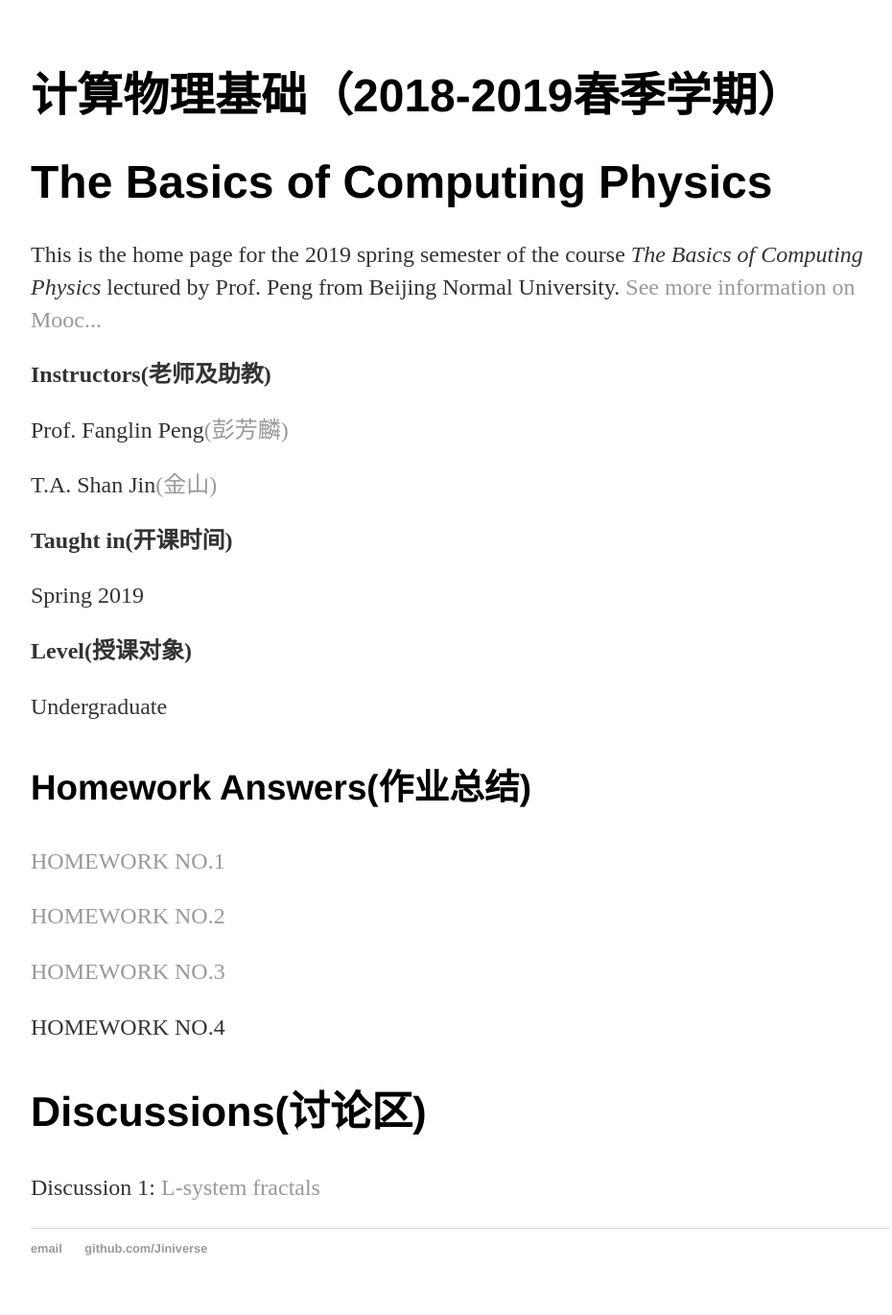
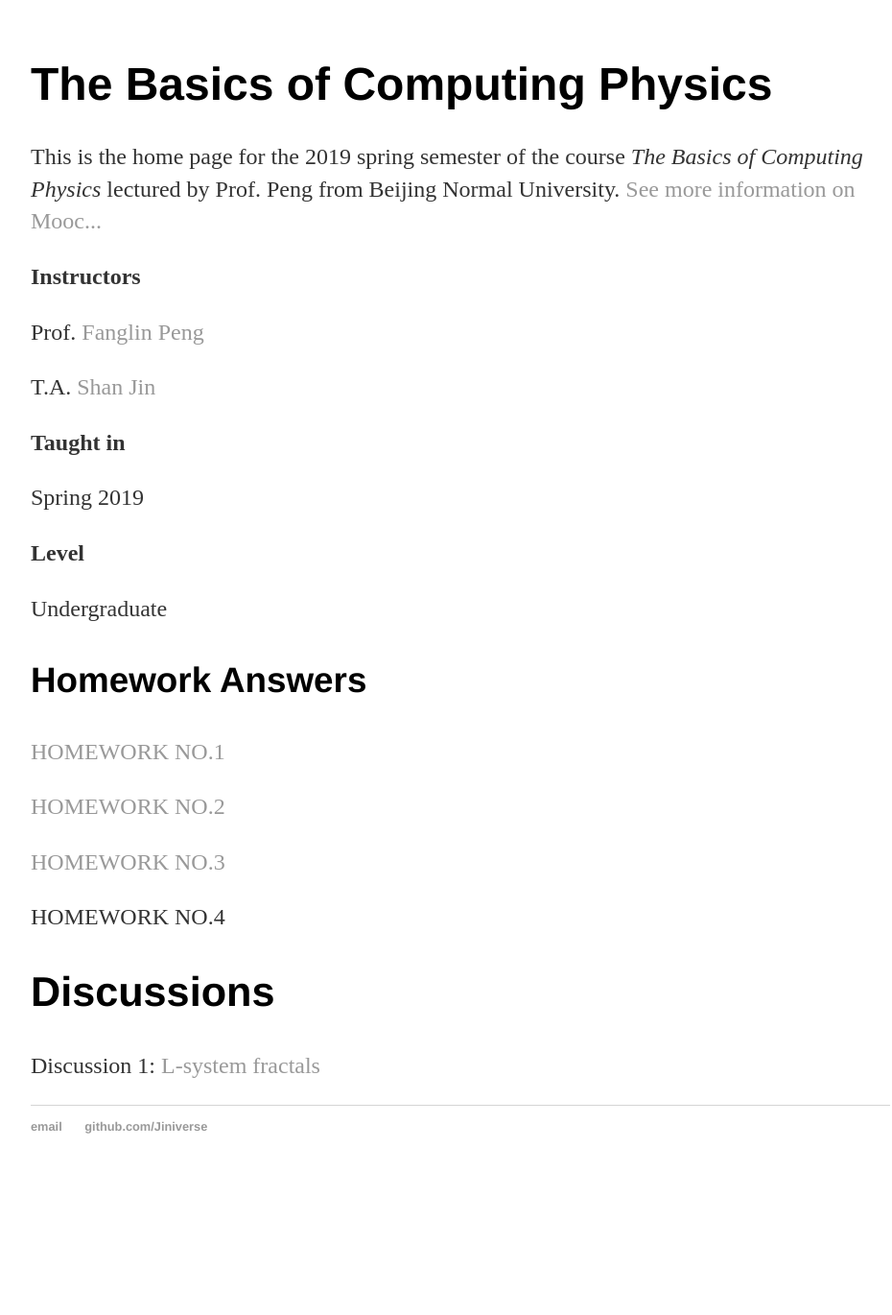
Before and after one commit to Jiniverse/ComPhy_Peng, a Jekyll site: the page built from index.html, in a window 1280 px wide. Shown: the whole page at 96% size, without its empty margins (160-1090 px from the left). Built offline with Jekyll 4.4.1, drawn with Linux system fonts in a browser that asks for light colours; after the commit the page ends 1243 px from its top, so only the background shows below that.

Commit message:
Update index.html

```diff
--- a/index.html
+++ b/index.html
@@ -3,21 +3,20 @@ layout: default
 title: The Basics of Computing Physics
 ---
 		<div class="blurb">
-			<h1>计算物理基础（2018-2019春季学期）</h1>
 			<h1>The Basics of Computing Physics</h1>
 			<p>This is the home page for the 2019 spring semester of the course <em>The Basics of Computing Physics</em> lectured by Prof. Peng from Beijing Normal University. <a href="http://www.icourse163.org/course/BNU-1002842010">See more information on Mooc...</a></p>
-			<p><b>Instructors(老师及助教)</b></p>
-			<p>Prof. Fanglin Peng<a href="http://physics.bnu.edu.cn/application/faculty/pengfanglin/index.htm">(彭芳麟)</a></p>
-			<p>T.A. Shan Jin<a href="https://jiniverse.github.io/">(金山)</a></p>
-			<p><b>Taught in(开课时间)</b></p>
+			<p><b>Instructors</b></p>
+			<p>Prof. <a href="http://physics.bnu.edu.cn/application/faculty/pengfanglin/index.htm">Fanglin Peng</a></p>
+			<p>T.A. <a href="https://jiniverse.github.io/">Shan Jin</a></p>
+			<p><b>Taught in</b></p>
 			<p>Spring 2019</p>
-			<p><b>Level(授课对象)</b></p>
+			<p><b>Level</b></p>
 			<p>Undergraduate</p>
-			<h3>Homework Answers(作业总结)</h3>
+			<h3>Homework Answers</h3>
 			<p><a href="/ComPhy_Peng/hw1">HOMEWORK NO.1</a></p>
 			<p><a href="/ComPhy_Peng/hw2">HOMEWORK NO.2</a></p>
 			<p><a href="/ComPhy_Peng/hw3">HOMEWORK NO.3</a></p>
 			<p>HOMEWORK NO.4</p>
-			<h2>Discussions(讨论区)</h2>
+			<h2>Discussions</h2>
 			<p>Discussion 1: <a href="https://github.com/Jiniverse/L-system-fractals">L-system fractals</a></p>
 		</div>
```
